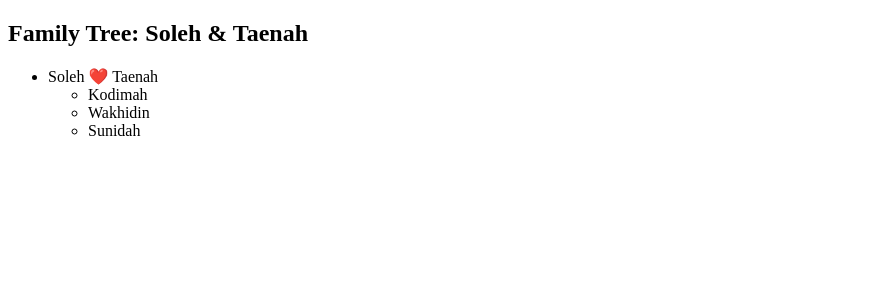
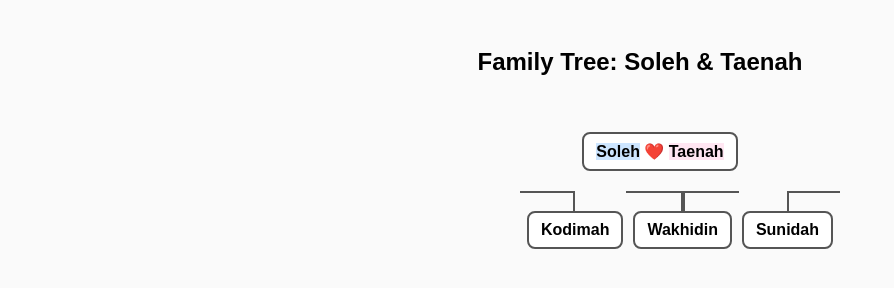
Before and after one commit to sagise-ctrl/bani-soleh, a plain HTML site: page index.html in a window 1280 px wide. Shown: the whole page, without its empty margins (0-894 px from the left). Drawn offline with Linux system fonts and the light colour scheme.

Commit message:
Add styles for family tree layout in CSS

```diff
--- a/style.css
+++ b/style.css
@@ -1 +1,65 @@
-console.log("Family Tree loaded successfully!");
+body {
+  font-family: Arial, sans-serif;
+  background: #fafafa;
+  text-align: center;
+  padding: 20px;
+}
+.tree {
+  display: flex;
+  justify-content: center;
+}
+.tree ul {
+  position: relative;
+  padding-top: 20px;
+  list-style-type: none;
+  display: flex;
+  justify-content: center;
+}
+.tree li {
+  text-align: center;
+  position: relative;
+  padding: 20px 5px 0 5px;
+}
+.tree li::before, .tree li::after {
+  content: '';
+  position: absolute;
+  top: 0;
+  border-top: 2px solid #555;
+  width: 50%;
+  height: 20px;
+}
+.tree li::before {
+  left: 50%;
+  border-left: 2px solid #555;
+}
+.tree li::after {
+  right: 50%;
+  border-right: 2px solid #555;
+}
+.tree li:only-child::before,
+.tree li:only-child::after {
+  display: none;
+}
+.tree li:only-child {
+  padding-top: 0;
+}
+.tree li:first-child::before,
+.tree li:last-child::after {
+  border: none;
+}
+.tree li div {
+  display: inline-block;
+  border: 2px solid #555;
+  border-radius: 8px;
+  padding: 8px 12px;
+  background-color: white;
+  font-weight: bold;
+}
+.male {
+  background-color: #cce5ff;
+  border-color: #0066cc;
+}
+.female {
+  background-color: #ffe6f2;
+  border-color: #cc0099;
+}
```
